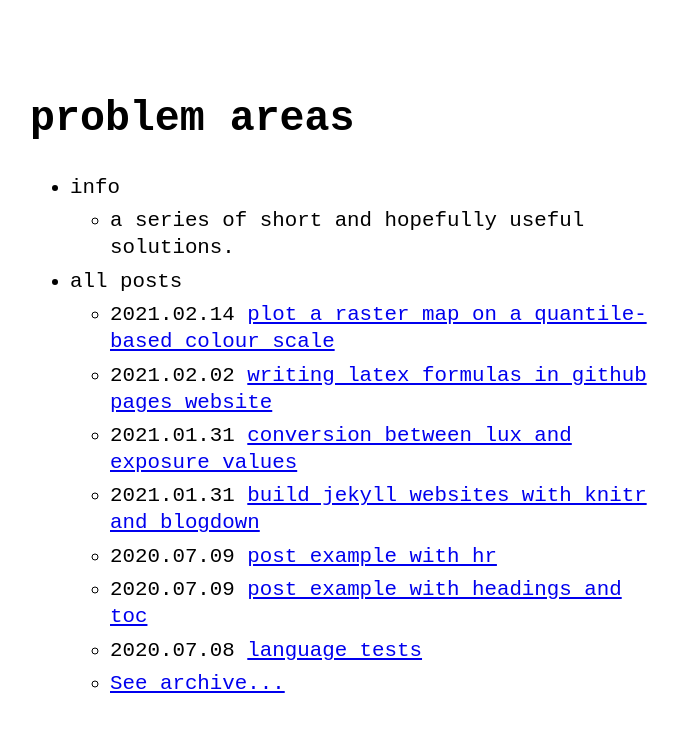
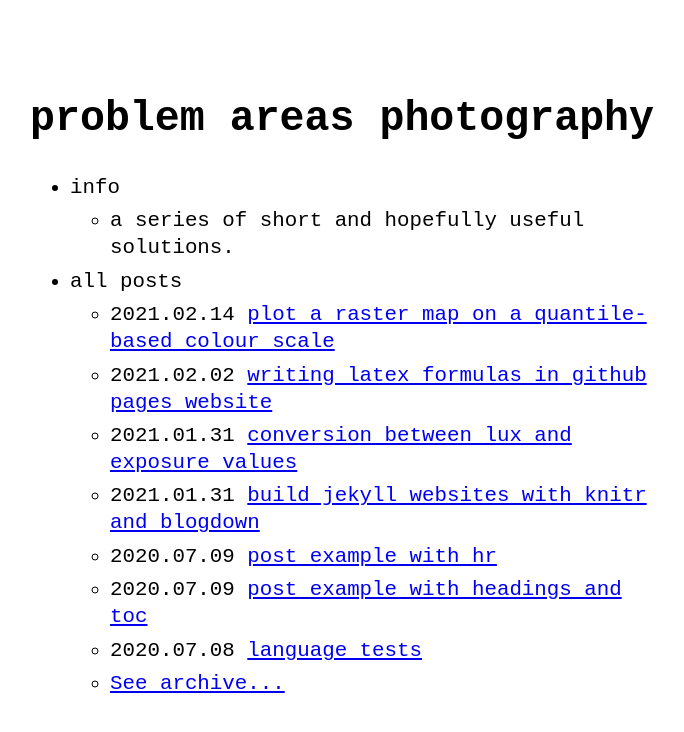
Before and after one commit to problemareas/problemareas.github.io, a Jekyll site: the page built from index.md, in a window 1280 px wide. Shown: the top 732 px of the page, without its empty margins (290-974 px from the left). Built offline with Jekyll 4.4.1, drawn with Linux system fonts in a browser that asks for light colours; some of the changed lines change nothing that is shown.

Commit message:
Update _config.yml

```diff
--- a/_config.yml
+++ b/_config.yml
@@ -1,8 +1,8 @@
-title: problem areas # name of the site
-# author: Riccardo Graziosi # name of site's author
+title: problem areas photography # name of the site
+# author: Are Prob # name of site's author
 # email: riccardo.graziosi97@gmail.com # email of site's author
 # url: https://riggraz.dev # root address of the site
-baseurl: '' # subpath of the site, e.g. "/blog"
+baseurl: '/Photography' # subpath of the site, e.g. "/blog"
 # description: > # description of the site (multiple lines allowed)
 #   A (nearly) no-CSS, fast, minimalist Jekyll theme.
 
```
